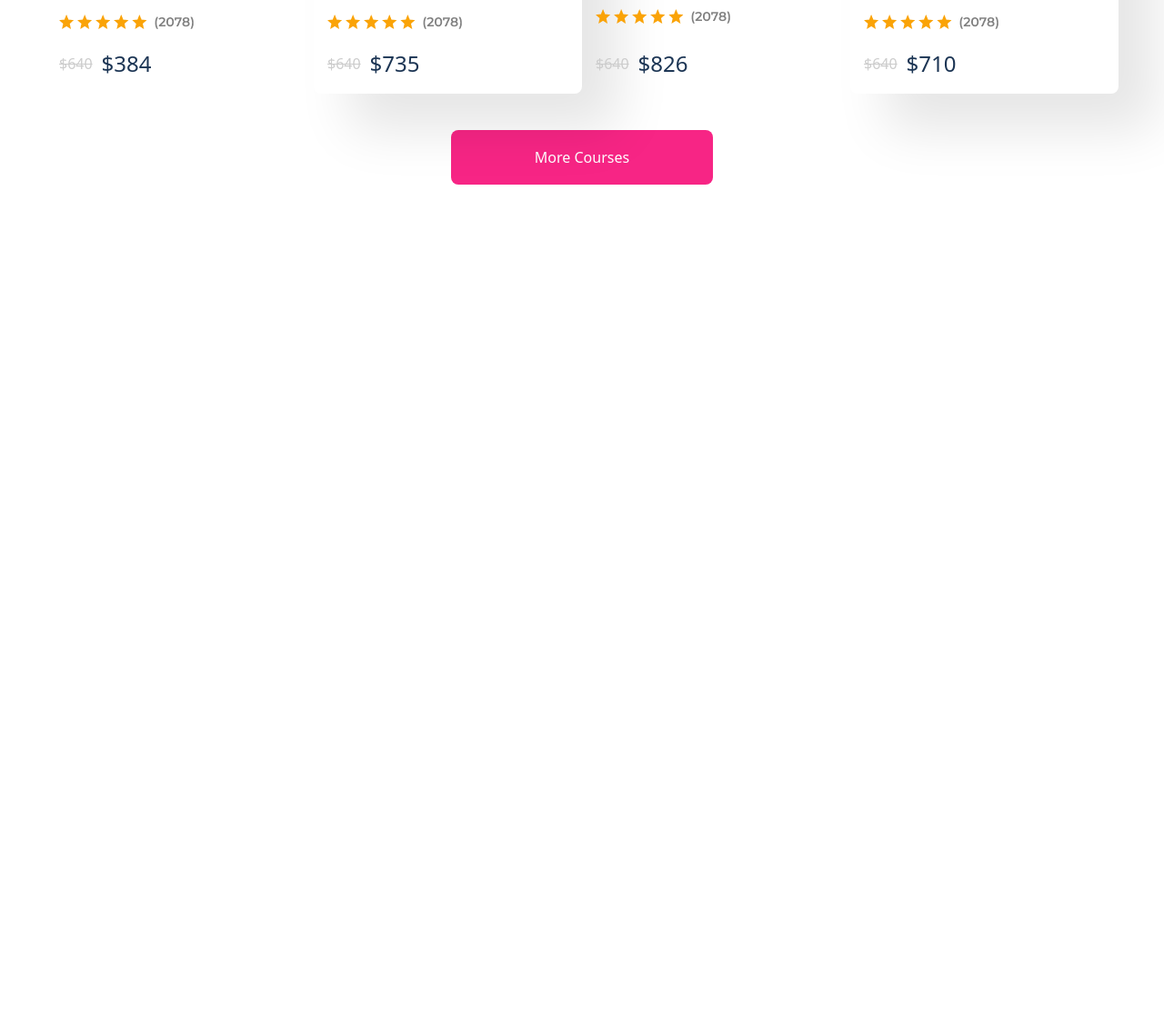
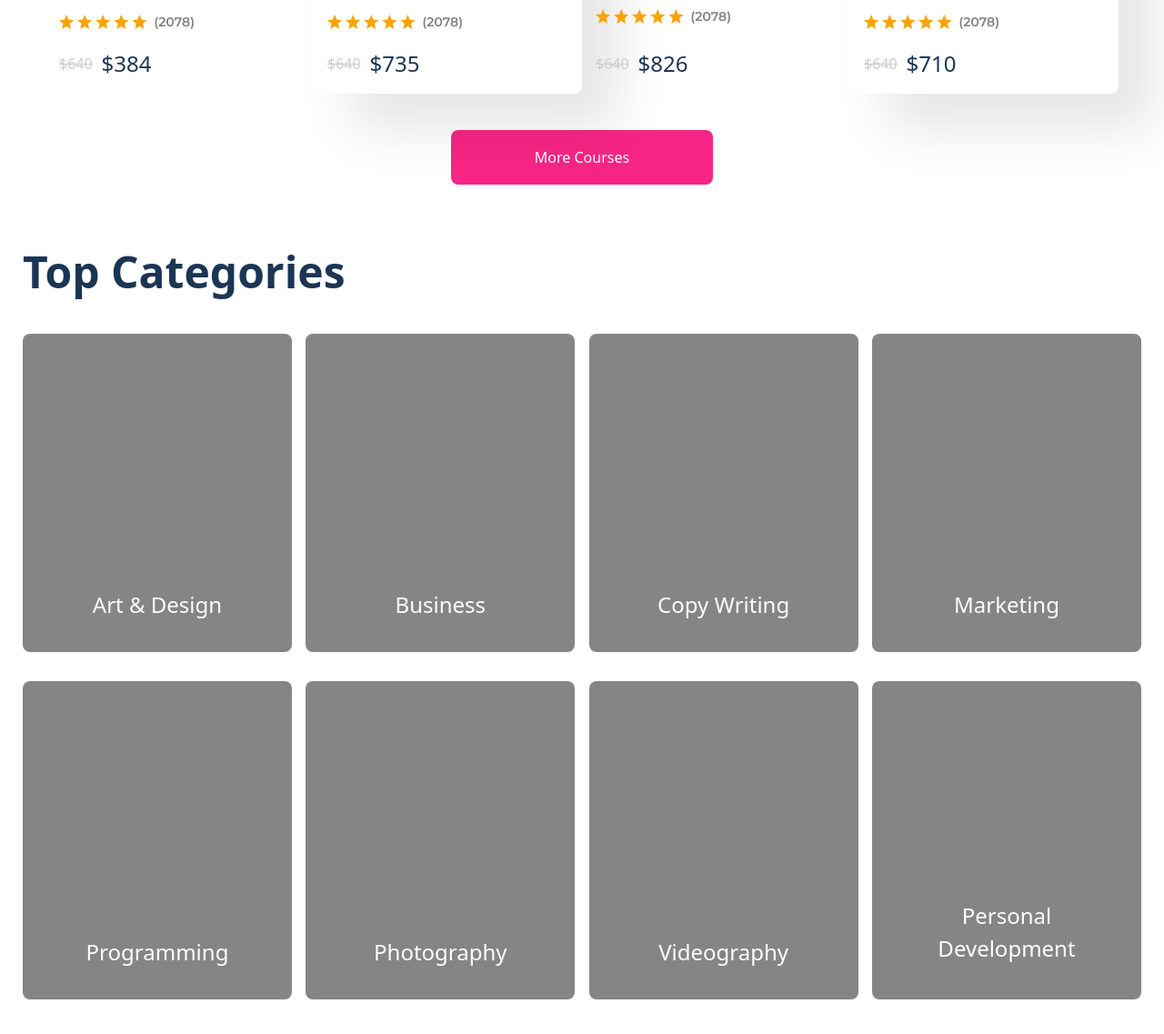
Before and after one commit to oyatullo1001/homework-2, a website: page src/Murodali.html in a window 1280 px wide. Shown: the part 1907-3044 px from the top of the page at 91% size. Before the commit the page ends 2170 px from the top, so only its background shows below. Drawn offline with nearby package versions, Linux system fonts and the light colour scheme; files that its build step writes are made by us from their sources; files whose address does not match are found by name.

Commit message:
Section 3 added by Murodali's page

```diff
--- a/src/Murodali.html
+++ b/src/Murodali.html
@@ -166,6 +166,22 @@
             </div>
             <button class="text-[white] bg-[#F72585] rounded-[8px] w-[288px] h-[60px]">More Courses</button>
         </section>
+
+        <section class="max-w-[1230px] h-[836px] m-auto flex flex-col justify-between my-[60px]">
+            <p class="text-[#1C3554] text-[48px] font-[700]">Top Categories</p>
+            <div class="flex justify-between">
+                <div class="w-[296px] h-[350px] bg-[#0000007a] rounded-[8px]"><p class="text-[24px] text-white font-[500] text-center mt-[280px]">Art & Design</p></div>
+                <div class="w-[296px] h-[350px] bg-[#0000007a] rounded-[8px]"><p class="text-[24px] text-white font-[500] text-center mt-[280px]">Business</p></div>
+                <div class="w-[296px] h-[350px] bg-[#0000007a] rounded-[8px]"><p class="text-[24px] text-white font-[500] text-center mt-[280px]">Copy Writing</p></div>
+                <div class="w-[296px] h-[350px] bg-[#0000007a] rounded-[8px]"><p class="text-[24px] text-white font-[500] text-center mt-[280px]">Marketing</p></div>
+            </div>
+            <div class="flex justify-between">
+                <div class="w-[296px] h-[350px] bg-[#0000007a] rounded-[8px]"><p class="text-[24px] text-white font-[500] text-center mt-[280px]">Programming</p></div>
+                <div class="w-[296px] h-[350px] bg-[#0000007a] rounded-[8px]"><p class="text-[24px] text-white font-[500] text-center mt-[280px]">Photography</p></div>
+                <div class="w-[296px] h-[350px] bg-[#0000007a] rounded-[8px]"><p class="text-[24px] text-white font-[500] text-center mt-[280px]">Videography</p></div>
+                <div class="w-[296px] h-[350px] bg-[#0000007a] rounded-[8px]"><p class="text-[24px] text-white font-[500] text-center mt-[240px]">Personal <br> Development</p></div>
+            </div>
+        </section>
     </main>
 </body>
 
```
